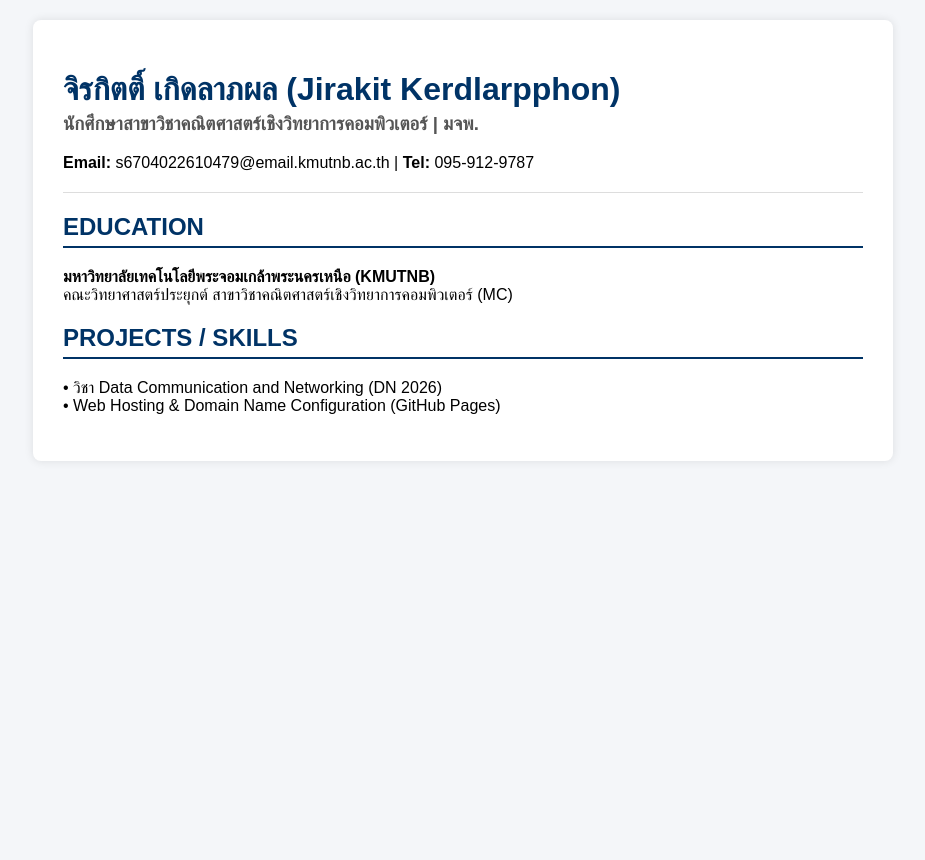
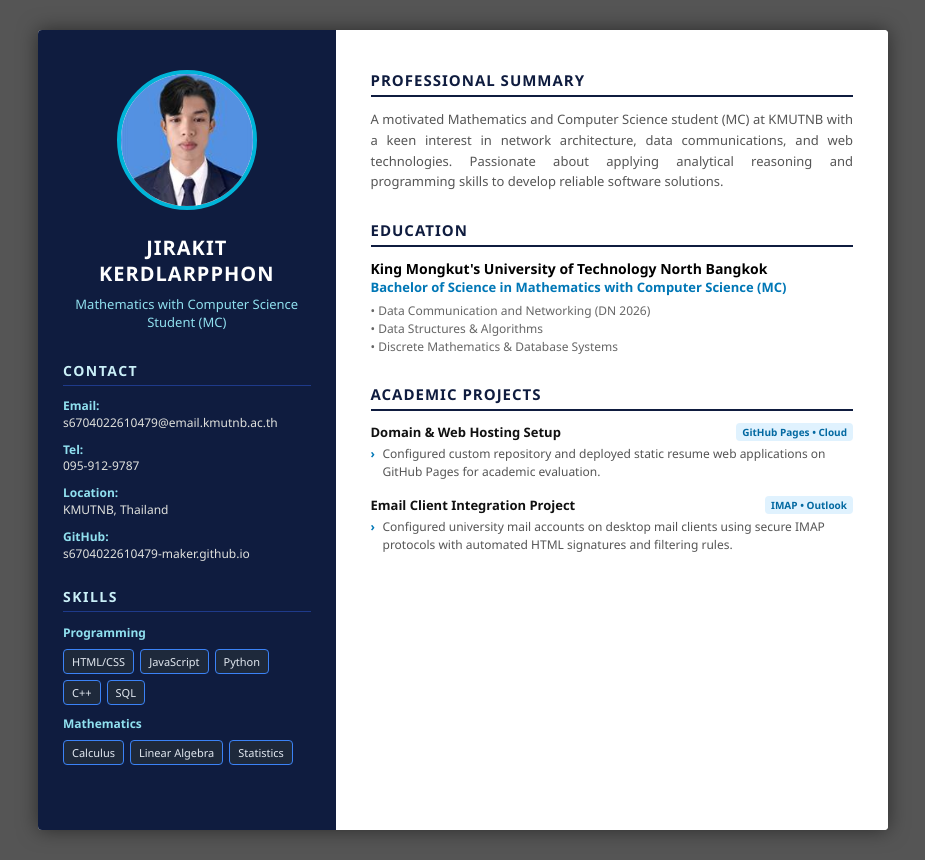
Before and after one commit to s6704022610479-maker/jirakit-resume, a plain HTML site: page index.html in a window 1280 px wide. Shown: the whole page, without its empty margins (177-1102 px from the left). Before the commit the page ends 800 px from the top, so only its background shows below. Drawn offline with Linux system fonts and the light colour scheme.

Commit message:
Update index.html

```diff
--- a/index.html
+++ b/index.html
@@ -2,28 +2,122 @@
 <html lang="th">
 <head>
   <meta charset="UTF-8">
+  <meta name="viewport" content="width=device-width, initial-scale=1.0">
   <title>Resume - Jirakit Kerdlarpphon</title>
   <style>
-    body { font-family: Arial, sans-serif; background-color: #f4f6f9; margin: 0; padding: 20px; }
-    .container { max-width: 800px; margin: auto; background: white; padding: 30px; border-radius: 8px; box-shadow: 0 0 10px rgba(0,0,0,0.1); }
-    h1 { color: #003366; margin-bottom: 5px; }
-    h3 { color: #555; margin-top: 0; }
-    hr { border: 0; height: 1px; background: #ddd; margin: 20px 0; }
-    .section-title { color: #003366; border-bottom: 2px solid #003366; padding-bottom: 5px; }
+    * { box-sizing: border-box; margin: 0; padding: 0; font-family: 'Segoe UI', Tahoma, Geneva, Verdana, sans-serif; }
+    body { background-color: #555; display: flex; justify-content: center; padding: 30px 10px; }
+    .resume-container { width: 850px; background: #ffffff; display: flex; box-shadow: 0 0 20px rgba(0,0,0,0.5); border-radius: 4px; overflow: hidden; }
+
+    /* ฝั่งซ้าย (แถบสีเข้ม) */
+    .sidebar { width: 35%; background-color: #0f1c3f; color: #ffffff; padding: 40px 25px; text-align: center; }
+    .profile-img { width: 140px; height: 140px; border-radius: 50%; border: 4px solid #00b4d8; object-fit: cover; object-position: top; margin-bottom: 20px; background-color: #e2e8f0; }
+    .name-title { font-size: 20px; font-weight: bold; letter-spacing: 1px; line-height: 1.3; margin-bottom: 8px; text-transform: uppercase; }
+    .sub-title { font-size: 13px; color: #90e0ef; margin-bottom: 30px; font-weight: 500; }
+
+    .side-section { text-align: left; margin-bottom: 25px; }
+    .side-title { font-size: 14px; letter-spacing: 1.5px; border-bottom: 1px solid #1e3a8a; padding-bottom: 5px; margin-bottom: 12px; color: #caf0f8; font-weight: bold; }
+    .contact-item { font-size: 12px; margin-bottom: 10px; word-break: break-all; color: #e0e1dd; line-height: 1.4; }
+    .contact-item span { display: block; font-weight: bold; color: #90e0ef; }
+
+    .badge-group { display: flex; flex-wrap: wrap; gap: 6px; margin-top: 8px; }
+    .badge { background: #1e293b; border: 1px solid #3b82f6; font-size: 11px; padding: 4px 8px; border-radius: 4px; color: #e2e8f0; }
+
+    /* ฝั่งขวา (เนื้อหาหลัก) */
+    .main-content { width: 65%; padding: 40px 35px; background: #ffffff; color: #333333; }
+    .main-section { margin-bottom: 28px; }
+    .section-heading { font-size: 15px; font-weight: bold; color: #0f1c3f; letter-spacing: 1px; border-bottom: 2px solid #0f1c3f; padding-bottom: 5px; margin-bottom: 12px; text-transform: uppercase; }
+    .summary-text { font-size: 13px; color: #555555; line-height: 1.6; text-align: justify; }
+
+    .edu-title { font-size: 14px; font-weight: bold; color: #000; }
+    .edu-degree { font-size: 13px; color: #0077b6; font-weight: bold; margin-bottom: 6px; }
+    .edu-details { font-size: 12px; color: #666; line-height: 1.5; }
+
+    .project-card { margin-bottom: 15px; }
+    .project-header { display: flex; justify-content: space-between; align-items: center; margin-bottom: 4px; }
+    .project-title { font-size: 13px; font-weight: bold; color: #111; }
+    .project-tag { font-size: 10px; background: #e0f2fe; color: #0369a1; padding: 2px 6px; border-radius: 4px; font-weight: 600; }
+    .project-desc { font-size: 12px; color: #555; line-height: 1.5; padding-left: 12px; position: relative; }
+    .project-desc::before { content: "›"; position: absolute; left: 0; color: #0077b6; font-weight: bold; }
   </style>
 </head>
 <body>
-  <div class="container">
-    <h1>จิรกิตติ์ เกิดลาภผล (Jirakit Kerdlarpphon)</h1>
-    <h3>นักศึกษาสาขาวิชาคณิตศาสตร์เชิงวิทยาการคอมพิวเตอร์ | มจพ.</h3>
-    <p><strong>Email:</strong> s6704022610479@email.kmutnb.ac.th | <strong>Tel:</strong> 095-912-9787</p>
-    <hr>
-    <h2 class="section-title">EDUCATION</h2>
-    <p><strong>มหาวิทยาลัยเทคโนโลยีพระจอมเกล้าพระนครเหนือ (KMUTNB)</strong><br>
-    คณะวิทยาศาสตร์ประยุกต์ สาขาวิชาคณิตศาสตร์เชิงวิทยาการคอมพิวเตอร์ (MC)</p>
-    <h2 class="section-title">PROJECTS / SKILLS</h2>
-    <p>• วิชา Data Communication and Networking (DN 2026)<br>
-    • Web Hosting & Domain Name Configuration (GitHub Pages)</p>
+
+  <div class="resume-container">
+    <!-- ฝั่งซ้าย -->
+    <div class="sidebar">
+      <img src="FnqJVjpMC32tz_O_kat7gQ__-_1_.png" alt="Jirakit Kerdlarpphon" class="profile-img">
+      <div class="name-title">JIRAKIT<br>KERDLARPPHON</div>
+      <div class="sub-title">Mathematics with Computer Science<br>Student (MC)</div>
+
+      <div class="side-section">
+        <div class="side-title">CONTACT</div>
+        <div class="contact-item"><span>Email:</span> s6704022610479@email.kmutnb.ac.th</div>
+        <div class="contact-item"><span>Tel:</span> 095-912-9787</div>
+        <div class="contact-item"><span>Location:</span> KMUTNB, Thailand</div>
+        <div class="contact-item"><span>GitHub:</span> s6704022610479-maker.github.io</div>
+      </div>
+
+      <div class="side-section">
+        <div class="side-title">SKILLS</div>
+        <div style="font-size: 12px; font-weight: bold; color: #90e0ef; margin-top: 5px;">Programming</div>
+        <div class="badge-group">
+          <span class="badge">HTML/CSS</span>
+          <span class="badge">JavaScript</span>
+          <span class="badge">Python</span>
+          <span class="badge">C++</span>
+          <span class="badge">SQL</span>
+        </div>
+        <div style="font-size: 12px; font-weight: bold; color: #90e0ef; margin-top: 10px;">Mathematics</div>
+        <div class="badge-group">
+          <span class="badge">Calculus</span>
+          <span class="badge">Linear Algebra</span>
+          <span class="badge">Statistics</span>
+        </div>
+      </div>
+    </div>
+
+    <!-- ฝั่งขวา -->
+    <div class="main-content">
+      <div class="main-section">
+        <div class="section-heading">PROFESSIONAL SUMMARY</div>
+        <div class="summary-text">
+          A motivated Mathematics and Computer Science student (MC) at KMUTNB with a keen interest in network architecture, data communications, and web technologies. Passionate about applying analytical reasoning and programming skills to develop reliable software solutions.
+        </div>
+      </div>
+
+      <div class="main-section">
+        <div class="section-heading">EDUCATION</div>
+        <div class="edu-title">King Mongkut's University of Technology North Bangkok</div>
+        <div class="edu-degree">Bachelor of Science in Mathematics with Computer Science (MC)</div>
+        <div class="edu-details">
+          • Data Communication and Networking (DN 2026)<br>
+          • Data Structures & Algorithms<br>
+          • Discrete Mathematics & Database Systems
+        </div>
+      </div>
+
+      <div class="main-section">
+        <div class="section-heading">ACADEMIC PROJECTS</div>
+
+        <div class="project-card">
+          <div class="project-header">
+            <span class="project-title">Domain & Web Hosting Setup</span>
+            <span class="project-tag">GitHub Pages • Cloud</span>
+          </div>
+          <div class="project-desc">Configured custom repository and deployed static resume web applications on GitHub Pages for academic evaluation.</div>
+        </div>
+
+        <div class="project-card">
+          <div class="project-header">
+            <span class="project-title">Email Client Integration Project</span>
+            <span class="project-tag">IMAP • Outlook</span>
+          </div>
+          <div class="project-desc">Configured university mail accounts on desktop mail clients using secure IMAP protocols with automated HTML signatures and filtering rules.</div>
+        </div>
+      </div>
+    </div>
   </div>
+
 </body>
 </html>
```
